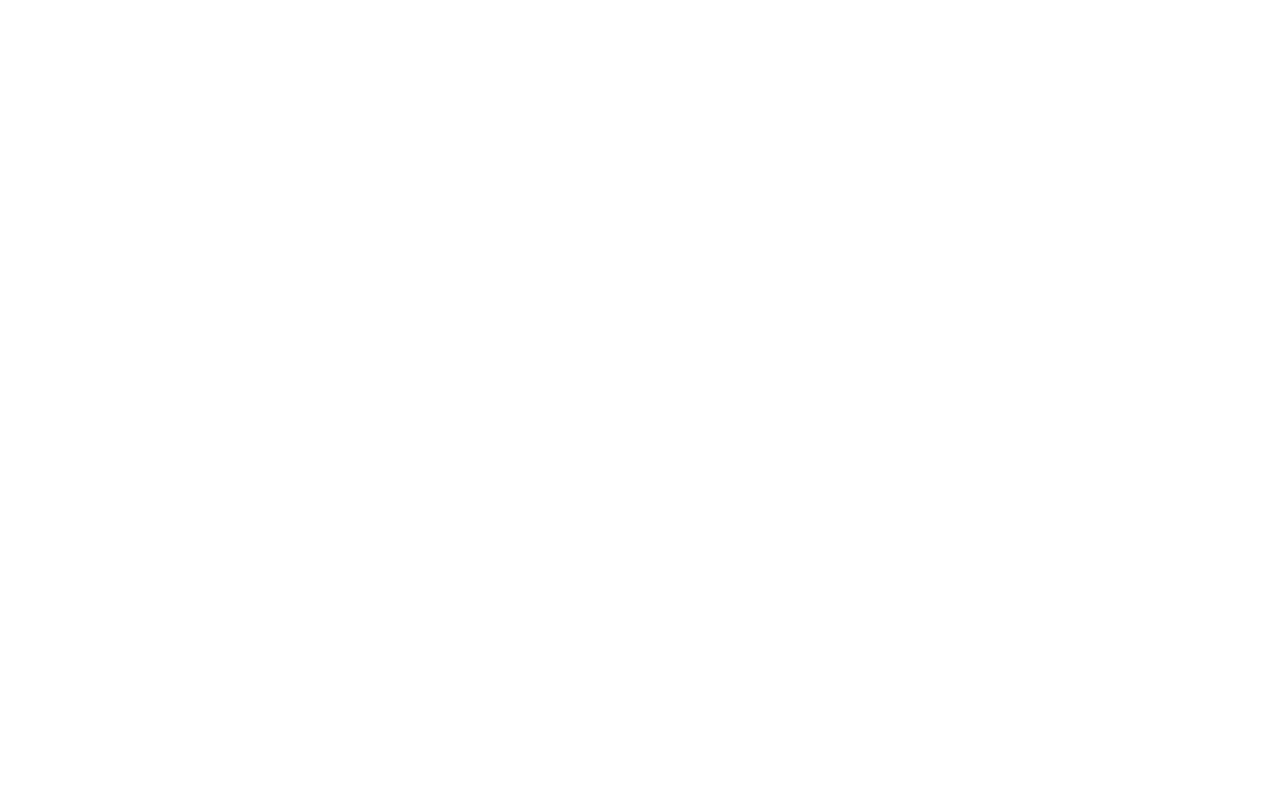
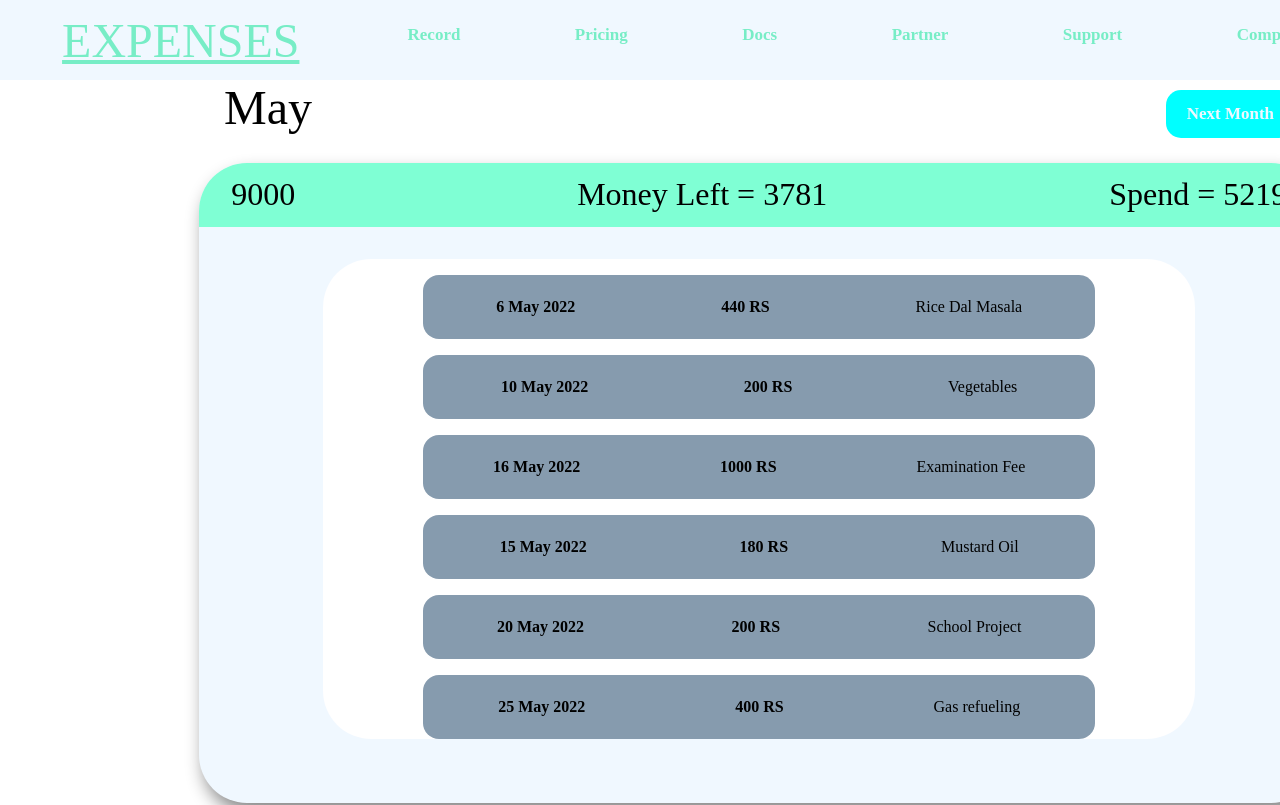
Before and after one commit to rahullo/Expense-react, a React (Create React App) app: page /loged-in in a window 1280 px wide. Before the commit this address had no page. Shown: the top 805 px of the page. Built offline with nearby package versions, Linux system fonts and the light colour scheme.

Commit message:
Adding Landing Page and its Navigation

```diff
--- a/src/App.jsx
+++ b/src/App.jsx
@@ -7,6 +7,7 @@
 
 import { Routes, Route} from 'react-router-dom'
 import Login from './components/LogIn/login.component';
+import LogedIn from './components/LogedInPage/LogedInLandingPage.component';
 
 
 function App() {
@@ -15,9 +16,11 @@
       <Routes>
         <Route path='/' element={<Navigation/>}>
           <Route  index element={<Landing/>}/>
-          <Route  path='record' element={<Record/>}/>
           <Route path='sign-up' element={<SignUp/>}/>
           <Route path='log-in' element={<Login/>}/>
+        </Route>
+        <Route path='/loged-in' element={<LogedIn/>}>
+          <Route  index element={<Record/>}/>
         </Route>
       </Routes>
 
--- a/src/components/LogIn/login.component.jsx
+++ b/src/components/LogIn/login.component.jsx
@@ -18,8 +18,8 @@
                                     name="Password" type='password'/>
                         </form>
                     </div>
-                    <div className="submit">
-                        <Link className='login-button' to='/'>
+                    <div className="login-submit">
+                        <Link className='login-button' to='/loged-in'>
                             <button className='login-button'>Login</button>
                         </Link>
                     </div>
--- a/src/components/LogIn/login.style.css
+++ b/src/components/LogIn/login.style.css
@@ -39,7 +39,7 @@
     align-items: center;
 }
 
-.submit {
+.login-submit {
     width: 5rem;
     height: 3rem;
     margin-left: 12.5rem;
@@ -51,7 +51,7 @@
     border-radius: 1rem;
 }
 
-.submit:hover {
+.login-submit:hover {
     cursor: pointer;
     transform: scale(1.05);
     transition: all .5s;
--- /dev/null
+++ b/src/components/LogedInPage/LogedInLandingPage.component.jsx
@@ -0,0 +1,15 @@
+import { Fragment } from "react"
+import LogedINNav from "../../routes/LogedInNavigation/LogedInNavigation.routes"
+
+const LogedIn = () => {
+    return (
+        <Fragment>
+            <LogedINNav/>
+            <h1>You are Logged In</h1>
+        </Fragment>
+    )
+
+
+}
+
+export default LogedIn
--- a/src/components/RecordPage/record.jsx
+++ b/src/components/RecordPage/record.jsx
@@ -4,6 +4,7 @@
 // import { Link } from 'react-router-dom'
 
 import './record.style.css'
+import { Outlet } from 'react-router'
 
 
 const Record = function() {
@@ -71,6 +72,7 @@
     let spend = totalSpending(expense)
     return (
         <Fragment className="App" >
+            <Outlet/>
             <div className="record-main-container">
                 <header className="header">
                     <div className="months">
--- a/src/components/SignUp/signup.component.jsx
+++ b/src/components/SignUp/signup.component.jsx
@@ -22,8 +22,8 @@
                                     name="confirm password" />
                         </form>
                     </div>
-                    <div className="submit">
-                        <Link className='signup-button' to='/'>
+                    <div className="signup-submit">
+                        <Link className='signup-button' to='/loged-in'>
                             <button className='signup-button'>Sign Up</button>
                         </Link>
                     </div>
--- a/src/components/SignUp/signup.style.css
+++ b/src/components/SignUp/signup.style.css
@@ -12,6 +12,7 @@
     width: 35rem;
     height: 35rem;
     background-color: rgb(220, 232, 243);
+    border-radius: 3rem;
 }
 
 .signup-inputs {
@@ -36,7 +37,7 @@
     border: 13px rgb(155, 29, 29);
 }
 
-.submit {
+.signup-submit {
     width: 5rem;
     height: 3rem;
     margin-left: 15rem;
@@ -48,7 +49,7 @@
     border-radius: 1rem;
 }
 
-.submit:hover {
+.signup-submit:hover {
     cursor: pointer;
     transform: scale(1.05);
     transition: all .5s;
--- a/src/components/landingPage/landing.jsx
+++ b/src/components/landingPage/landing.jsx
@@ -20,8 +20,8 @@
                     </div>
                     <div class="second-half">
                         <div class="second-half-about">
-                            <h1><span> HAVING MONEY RECORD IS VERY BENFICIAL.</span></h1>
-                            <h2><span>Record Every and take brief knowledge about your expenses and plan accordingly.
+                            <h1><span> HAVING MONEY RECORD IS VERY BENIFICIAL.</span></h1>
+                            <h2><span>Record Every Expenses and take brief discription about your expenses and plan accordingly.
                                 This make life financiely balance</span></h2>
                         </div>
                         {/* < Adam/ > */}
--- /dev/null
+++ b/src/routes/LogedInNavigation/LogedInNavigation.routes.jsx
@@ -0,0 +1,36 @@
+import './LogedInNavigation.style.css'
+
+import { Fragment } from "react"
+import { Outlet } from 'react-router'
+import { Link } from 'react-router-dom'
+
+
+const LogedINNav = () => {
+    return (
+        <Fragment>
+            <div className="logedin-nav-container">
+                {/* <div className="logo">
+                    <span>EXPENSES</span>
+                </div> */}
+                <Link className='logedin-logo' to='/'>
+                    <span>EXPENSES</span>
+                </Link>
+                <nav className="logedin-function">
+                    <ul className="logedin-function-list">
+                        <Link className='logedin-customer' to='/record'><li><button className="customer">Record</button></li></Link>
+                        <li><button>Pricing</button></li>
+                        <li><button>Docs</button></li>
+                        <li><button>Partner</button></li>
+                        <li><button className="logedin-support">Support</button></li>
+                        <li><button className="logedin-company">Company</button></li>
+                        <li><button>Product</button></li>
+                    </ul>
+                </nav>
+
+            </div>
+            <Outlet/>
+        </Fragment>
+    )
+}
+
+export default LogedINNav
--- /dev/null
+++ b/src/routes/LogedInNavigation/LogedInNavigation.style.css
@@ -0,0 +1,41 @@
+.logedin-nav-container {
+    width: 94.9rem;
+    height: 5rem;
+    background-color: blanchedalmond;
+    display: flex;
+}
+
+.logedin-function {
+    position: relative;
+    flex: .80;
+    background-color: aliceblue;
+}
+
+.logedin-function-list {
+    display: flex;
+    justify-content: space-between;
+    margin-top: 1.5rem;
+    font-size: 17px;
+    font-weight: bold;
+    padding-inline-end: 2rem;
+}
+
+@media screen and (max-width: 400px) {
+    .logedin-company,
+    .logedin-support,
+    .logedin-customer {
+        display: none;
+    }
+}
+
+.logedin-logo {
+    width: 25%;
+    height: 5rem;
+    background-color: aliceblue;
+    flex: .25;
+    display: flex;
+    align-items: center;
+    justify-content: center;
+    font-size: 3rem;
+    color: rgb(119, 237, 198);
+}
--- a/src/routes/navigation/navigation.jsx
+++ b/src/routes/navigation/navigation.jsx
@@ -17,7 +17,6 @@
                     </Link>
                     <nav className="function">
                         <ul className="function-list">
-                            <Link className='customer' to='/record'><li><button className="customer">Record</button></li></Link>
                             <li><button>Pricing</button></li>
                             <li><button>Docs</button></li>
                             <li><button>Partner</button></li>
```
